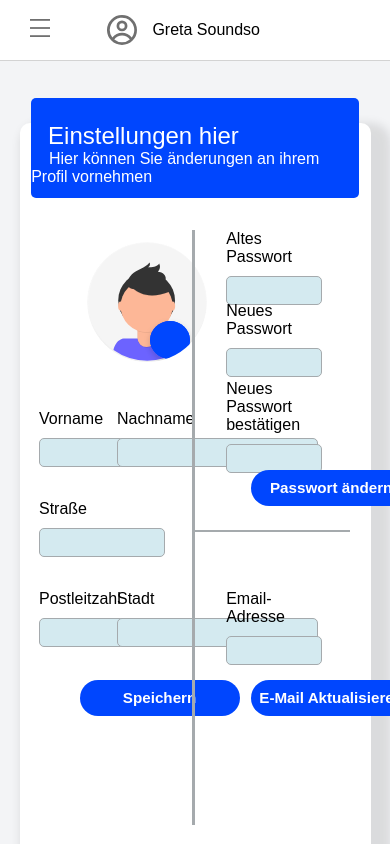
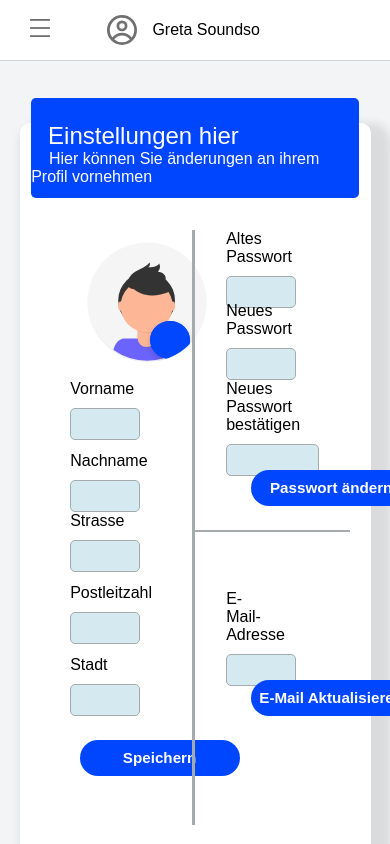
Before and after one commit to MertDurasi/Team-Supernerds, a React (Create React App) app: page /dashboard/einstellungen in a window 390 px wide. Built offline with nearby package versions, Linux system fonts and the light colour scheme; a web font is replaced by a local one.

Commit message:
Dashboard: Einstellungen Anfang von Responsive - Alexander

```diff
--- a/src/components/dashboard/features/Einstellungen/EinstellungInput.css
+++ b/src/components/dashboard/features/Einstellungen/EinstellungInput.css
@@ -3,7 +3,7 @@
     font-size: 15px;
     position: relative;
     margin-top: 10px;
-    padding-top: 10px;
+    height: 50%;
     left: 0;
     background-color: rgb(212, 234, 240);
     border: 1px solid #a5aaad;
@@ -35,3 +35,41 @@
 .field-email-container input{
     width: 200%;
 }
+
+
+@media only screen and (max-width: 1200px) {
+    .field-vorname-container {
+        top: 25% !important;
+        left: 10% !important;
+    }
+
+    .field-nachname-container {
+        top: 37% !important;
+        left: 10% !important;
+    }
+
+
+    .field-strasse-container {
+        top: 47% !important;
+        left: 10% !important;
+    }
+
+
+    .field-plz-container {
+        top: 59% !important;
+        left: 10% !important;
+    }
+
+    input {
+        width: 145% !important;
+    }
+
+    .field-stadt-container {
+        top: 71% !important;
+        left: 10% !important;
+    }
+
+    #speichern-einstellungen-btn {
+        top: 85%;
+    }
+}
--- a/src/components/dashboard/features/Einstellungen/ProfilHauptDaten.js
+++ b/src/components/dashboard/features/Einstellungen/ProfilHauptDaten.js
@@ -12,7 +12,7 @@ const ProfilHauptDaten = () => {
             </div>
             <EinstellungInput text="Vorname" identifier="field-vorname-container" styling={{position: "absolute", top: "30%", left: "0", width: "15%", height: "10%"}}/>
             <EinstellungInput text="Nachname" identifier="field-nachname-container" styling={{position: "absolute", top: "30%", left: "25%", width: "15%", height: "10%"}}/>
-            <EinstellungInput text="Straße" identifier="field-strasse-container" styling={{position: "absolute", top: "45%", left: "0", width: "15%", height: "10%"}}/>
+            <EinstellungInput text="Strasse" identifier="field-strasse-container" styling={{position: "absolute", top: "45%", left: "0", width: "15%", height: "10%"}}/>
             <EinstellungInput text="Postleitzahl" identifier="field-plz-container" styling={{position: "absolute", top: "60%", left: "0", width: "15%", height: "10%"}}/>
             <EinstellungInput text="Stadt" identifier="field-stadt-container" styling={{position: "absolute", top: "60%", left: "25%", width: "15%", height: "10%"}}/>
             <button id="speichern-einstellungen-btn">Speichern</button>
@@ -22,7 +22,7 @@ const ProfilHauptDaten = () => {
             <EinstellungInput text="Neues Passwort bestätigen" identifier="field-newpwagain-container" styling={{position: "absolute", top: "25%", left: "60%", width: "20%", height: "10%"}}/>
             <button id="pwchange-einstellungen-btn">Passwort ändern</button>
             <hr id="linebreaker-rightside-einstellungen"></hr>
-            <EinstellungInput text="Email-Adresse" identifier="field-email-container" styling={{position: "absolute", top: "60%", left: "60%", width: "15%", height: "10%"}} />
+            <EinstellungInput text="E-Mail-Adresse" identifier="field-email-container" styling={{position: "absolute", top: "60%", left: "60%", width: "15%", height: "10%"}} />
             <button id="emailchange-einstellungen-btn">E-Mail Aktualisieren</button>
         </div>
   );
```
